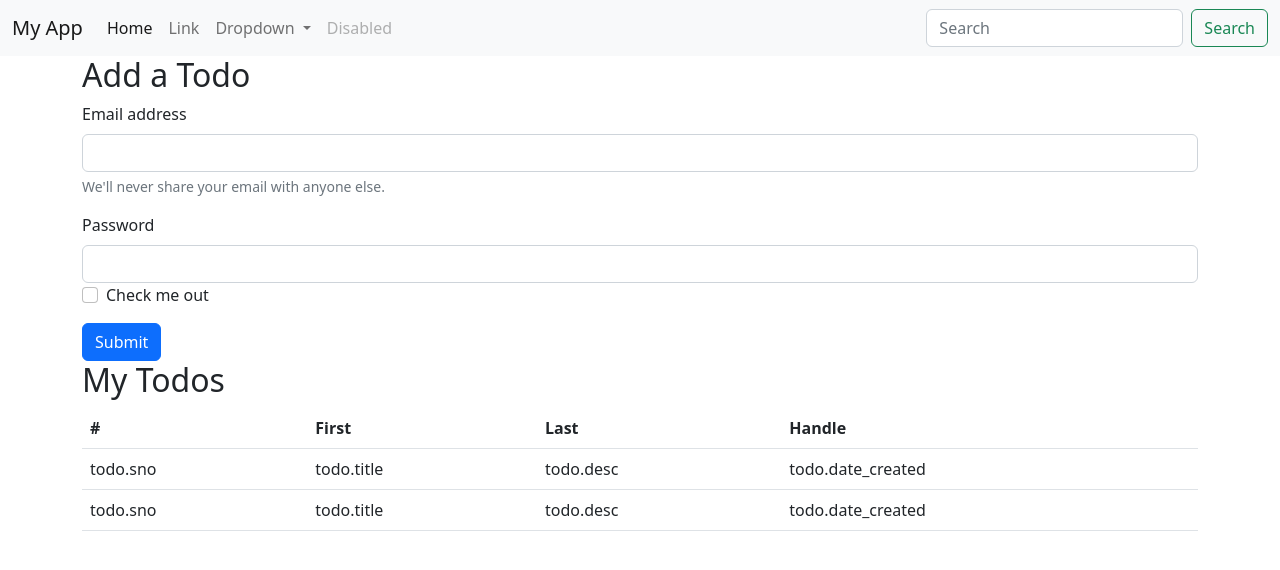
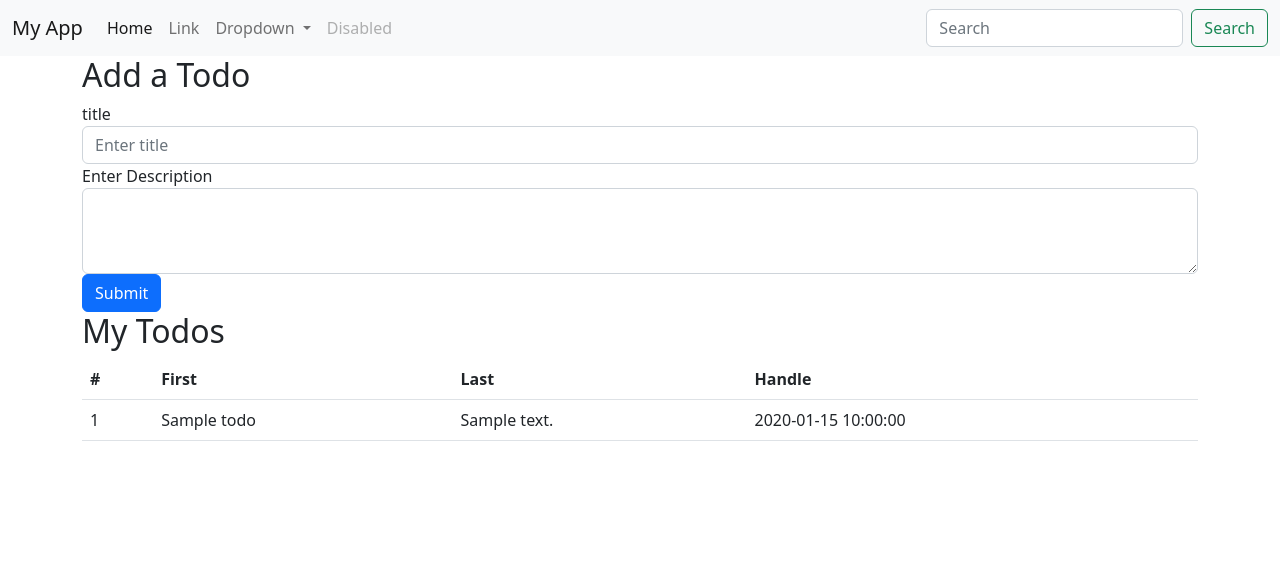
Before and after one commit to kmrshivamit/Todo-List-Flask, a Flask app: page / in a window 1280 px wide. Shown: the top 570 px of the page. Run offline with Flask 3, Linux system fonts and the light colour scheme; tables that the repository leaves empty hold one stand-in row (values such as "Sample post").

Commit message:
added feature to add new todo

```diff
--- a/ToDo App/main.py
+++ b/ToDo App/main.py
@@ -1,4 +1,4 @@
-from flask import Flask, render_template
+from flask import Flask, render_template, request
 from flask_sqlalchemy import SQLAlchemy
 from datetime import datetime
 
@@ -14,20 +14,24 @@ class Todo(db.Model):
     desc = db.Column(db.String(200), nullable=False)
     date_created = db.Column(db.DateTime, default=datetime.utcnow)
 
-    def __repr__(self):
-        return f"{self.sno}-{self.title}--{self.desc}--{self.date_created}"
+    # def __repr__(self):
+    #     return f"{self.sno}-{self.title}--{self.desc}--{self.date_created}"
 
-@app.route("/")
+
+@app.route('/', methods=['GET', 'POST'])
 def hello_world():
-    db.session.add(Todo(title="Start working on flask",
-                        desc="We need to work on seting up sqlalchemy for flask application and learn he orm"
-                        ))
-    db.session.commit()
-    todos = db.session.execute(db.select(Todo).order_by(Todo.date_created)).all()
+    if request.method == 'POST':
+        if request.method == "POST":
+            todo = Todo(
+                title=request.form["title"],
+                desc=request.form["desc"]
+            )
+            db.session.add(todo)
+            db.session.commit()
+
+    todos = db.session.execute(db.select(Todo).order_by(Todo.date_created)).scalars()
 
     return render_template('index.html', todos=todos)
-
-
 
 
 @app.route('/products')
@@ -36,5 +40,4 @@ def products():
 
 
 if __name__ == "__main__":
-
     app.run(debug=True)
--- a/ToDo App/templates/index.html
+++ b/ToDo App/templates/index.html
@@ -47,20 +47,20 @@
   <div class="container">
     <h2> Add a Todo</h2>
 
-<form>
-  <div class="mb-3">
-    <label for="exampleInputEmail1" class="form-label">Email address</label>
-    <input type="email" class="form-control" id="exampleInputEmail1" aria-describedby="emailHelp">
-    <div id="emailHelp" class="form-text">We'll never share your email with anyone else.</div>
+<form action="/" method="post">
+<div class="form-group">
+    <label for="title">title</label>
+    <input type="text" class="form-control" id="title"  placeholder="Enter title"   name="title">
   </div>
-  <div class="mb-10">
-    <label for="exampleInputPassword1" class="form-label">Password</label>
-    <input type="password" class="form-control" id="exampleInputPassword1">
+
+  <div class="form-group">
+    <label for="exampleFormControlTextarea1">Enter Description</label>
+    <textarea class="form-control" id="exampleFormControlTextarea1" rows="3" name="desc"></textarea>
   </div>
-  <div class="mb-3 form-check">
-    <input type="checkbox" class="form-check-input" id="exampleCheck1">
-    <label class="form-check-label" for="exampleCheck1">Check me out</label>
-  </div>
+<!--  <div class="form-group form-check">-->
+<!--    <input type="checkbox" class="form-check-input" id="exampleCheck1">-->
+<!--    <label class="form-check-label" for="exampleCheck1">Check me out</label>-->
+<!--  </div>-->
   <button type="submit" class="btn btn-primary">Submit</button>
 </form>
   </div>
@@ -75,17 +75,21 @@
       <th scope="col">Handle</th>
     </tr>
   </thead>
+
   <tbody>
 
+      {% for todo in todos %}
+
     <tr>
-      {% for todo in todos -%}
+      <td>{{ todo.sno  }}</td>
+      <td>{{ todo.title }}</td>
+      <td>{{ todo.desc }}</td>
+      <td>{{ todo.date_created }}</td>
 
-      <td>todo.sno</td>
-      <td>todo.title</td>
-      <td>todo.desc</td>
-      <td>todo.date_created</td>
     </tr>
-  {% endfor %}
+    {% endfor %}
+
+
 
 
 
```
